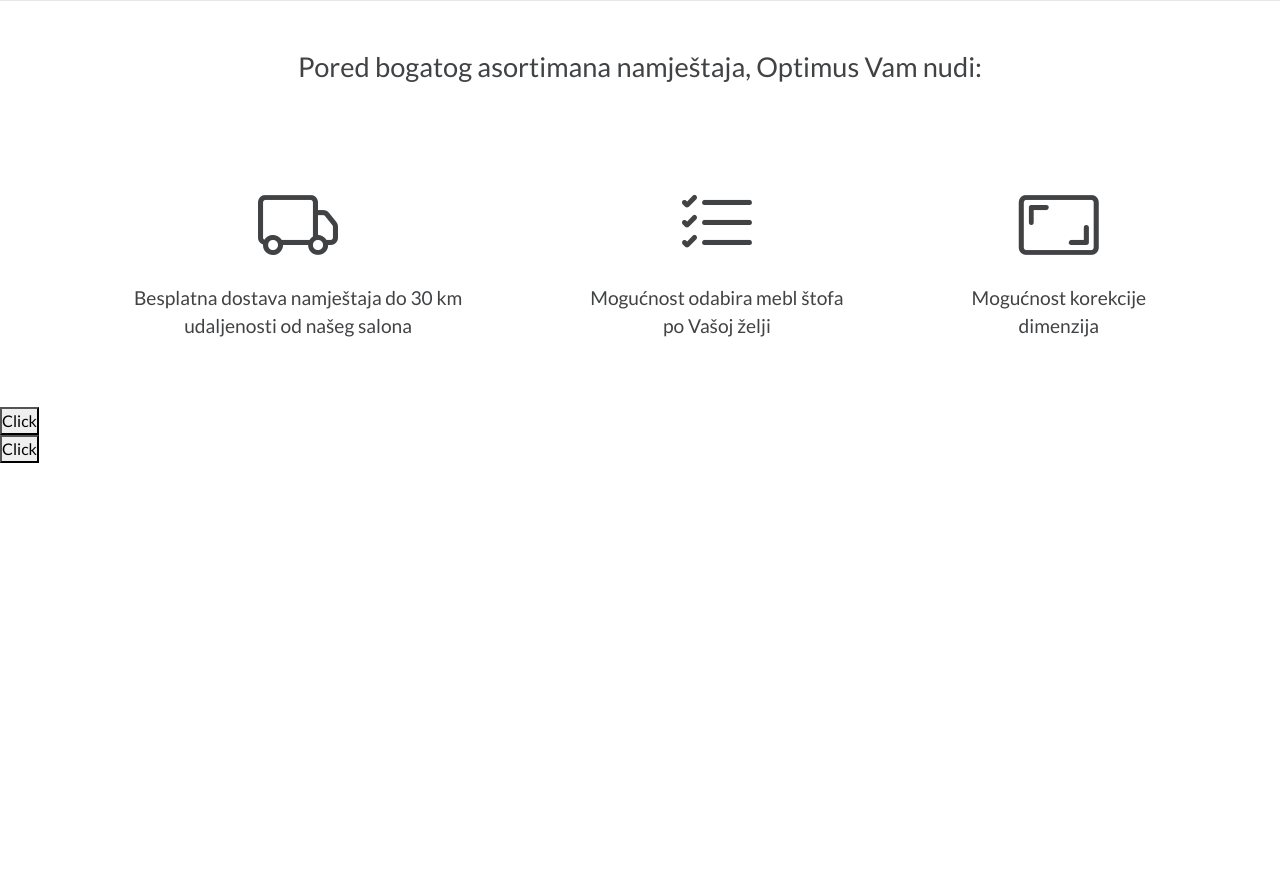
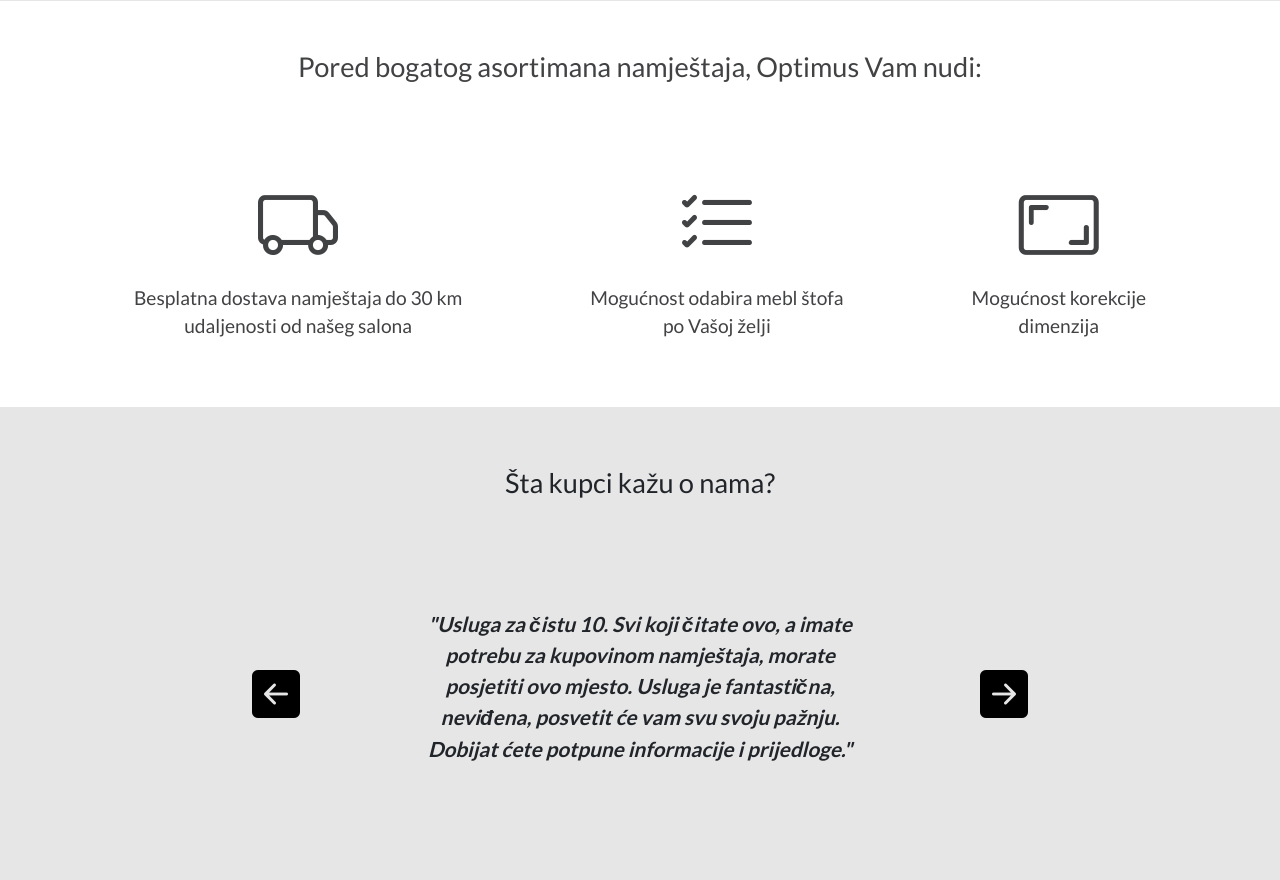
Before and after one commit to sarafilekovic/optimus-furniture-site, a plain HTML site: page index.html in a window 1280 px wide. Shown: the part 1526-2406 px from the top of the page. Before the commit the page ends 1989 px from the top, so only its background shows below. Drawn offline with nearby package versions, Linux system fonts and the light colour scheme.

Commit message:
Added testimonials slider

```diff
--- a/app.js
+++ b/app.js
@@ -10,3 +10,35 @@
 closeMenu.addEventListener('click', () => {
   navbar.style.top = '-100%';
 });
+
+const prev = document.getElementById('prevButton');
+const next = document.getElementById('nextButton');
+const testimonial = document.getElementsByClassName('testimonial');
+
+let testimonialSlideIndex = 1;
+testimonialSlideshow(testimonialSlideIndex);
+
+function changeSlides(slideInd) {
+  testimonialSlideshow(testimonialSlideIndex += slideInd);
+}
+
+function testimonialSlideshow(index) {
+  let i;
+  if(index > testimonial.length) {
+    testimonialSlideIndex = 1;
+  }
+  if(index < 1) {
+    testimonialSlideIndex = testimonial.length;
+  }
+  for (i = 0; i < testimonial.length; i++) {
+    testimonial[i].style.display = "none";
+  }
+  testimonial[testimonialSlideIndex-1].style.display = "block";
+}
+
+next.addEventListener('click', () => {
+  changeSlides(1);
+});
+prev.addEventListener('click', () => {
+  changeSlides(-1);
+});
--- a/index.html
+++ b/index.html
@@ -104,9 +104,20 @@
       </div>
     </section>
     <section id="testimonials">
-      <button id="prevButton">Click</button>
-      <div class="testimonial"></div>
-      <button id="nextButton">Click</button>
+      <h3>Šta kupci kažu o nama?</h3>
+      <div class="main-content-wrapper">
+      <button id="prevButton"><i class="bi bi-arrow-left-square-fill"></i></button>
+      <div class="testimonial">
+        <p class="testimonial-text">"Usluga za čistu 10. Svi koji čitate ovo, a imate potrebu za kupovinom namještaja, morate posjetiti ovo mjesto. Usluga je fantastična, neviđena, posvetit će vam svu svoju pažnju. Dobijat ćete potpune informacije i prijedloge."</p>
+      </div>
+      <div class="testimonial">
+        <p class="testimonial-text">"Odličan izbor namještaja sa fantastičnim cijenama!"</p>
+      </div>
+      <div class="testimonial">
+        <p class="testimonial-text">"Jako lijep salon namještaja sa dobrom ponudom istog. Akcenat na kvaliteti tapaciranog namještaja."</p>
+      </div>
+      <button id="nextButton"><i class="bi bi-arrow-right-square-fill"></i></button>
+    </div>
     </section>
     <script src="https://cdn.jsdelivr.net/npm/@popperjs/core@2.10.2/dist/umd/popper.min.js" integrity="sha384-7+zCNj/IqJ95wo16oMtfsKbZ9ccEh31eOz1HGyDuCQ6wgnyJNSYdrPa03rtR1zdB" crossorigin="anonymous"></script>
     <script src="https://cdn.jsdelivr.net/npm/bootstrap@5.1.3/dist/js/bootstrap.min.js" integrity="sha384-QJHtvGhmr9XOIpI6YVutG+2QOK9T+ZnN4kzFN1RtK3zEFEIsxhlmWl5/YESvpZ13" crossorigin="anonymous"></script>
--- a/style.css
+++ b/style.css
@@ -171,6 +171,43 @@
   display: block;
 }
 
+#testimonials {
+  background-color: var(--optimus-gray-light);
+}
+
+#testimonials > h3 {
+  font-weight: 400;
+  font-size: 1.7rem;
+  text-align: center;
+  padding-top: 60px;
+}
+.main-content-wrapper {
+  display: flex;
+  justify-content: center;
+  align-items: center;
+}
+
+.testimonial {
+  max-width: 50%;
+  padding: 100px;
+  text-align: center;
+  font-weight: 700;
+  font-style: italic;
+  font-size: 1.3rem;
+  display: none;
+}
+
+#prevButton, #nextButton {
+  border: none;
+  background: none;
+  font-size: 3rem;
+  padding: 20px;
+}
+
+#prevButton:hover, #nextButton:hover {
+  color: var(--optimus-green);
+}
+
 /* media queries */
 @media only screen and (max-width: 768px) {
 
@@ -242,4 +279,8 @@
     flex-direction: column;
   }
 
+  .testimonial {
+    max-width: 100%;
+  }
+
 }
```
